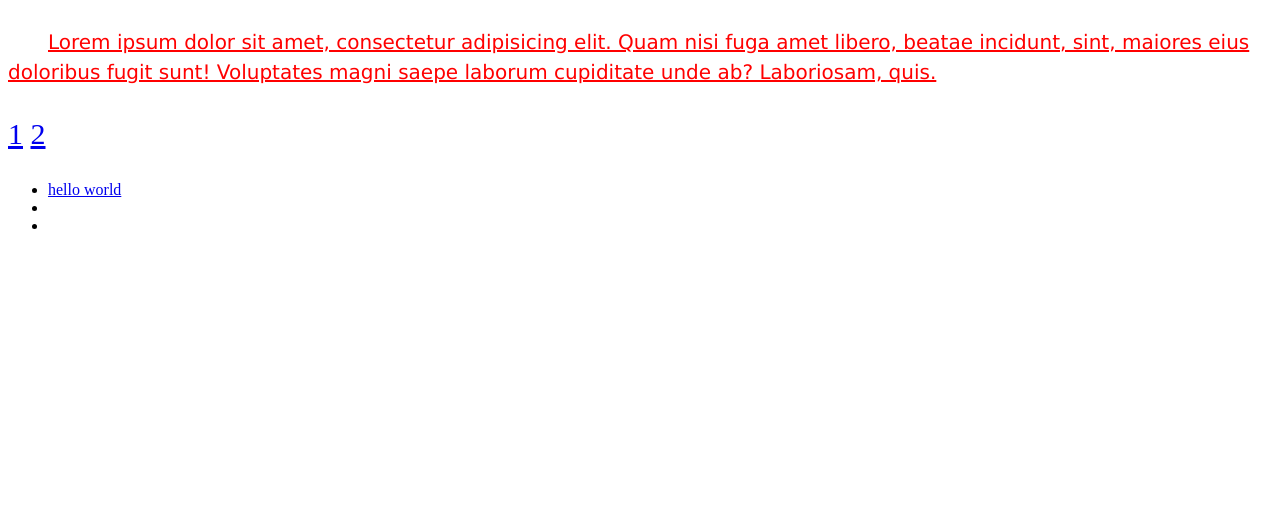
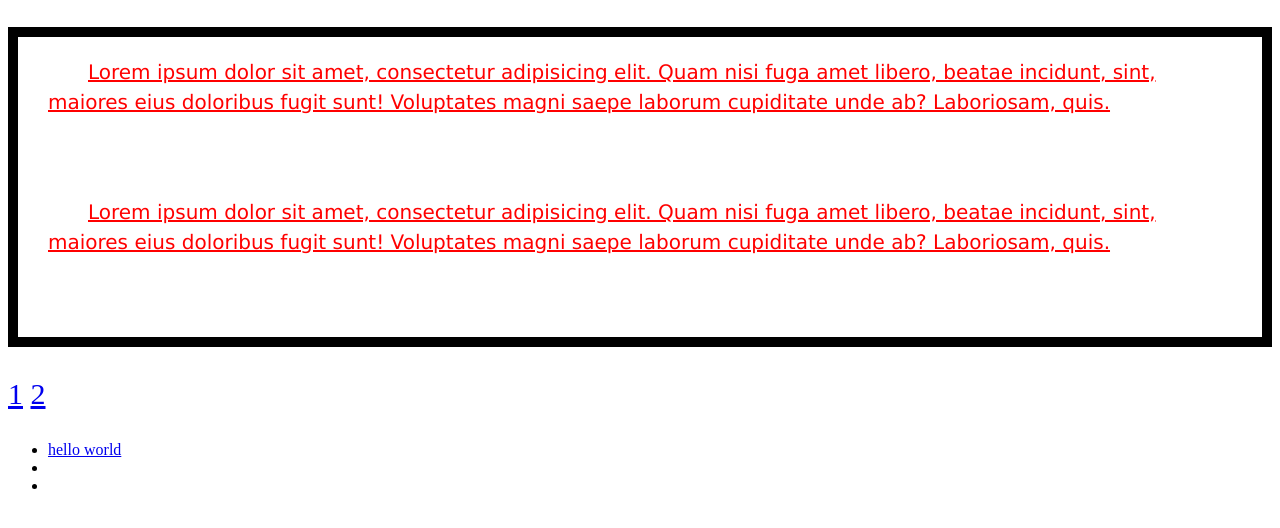
Before and after one commit to xrodneylee/my-html-css, a plain HTML site: page test.html in a window 1280 px wide. Shown: the part 240-768 px from the top of the page. Drawn offline with Linux system fonts and the light colour scheme.

Commit message:
margin padding

```diff
--- a/css/style.css
+++ b/css/style.css
@@ -45,3 +45,13 @@ a:hover{
 a:active{
 	color: yellow
 }
+
+.box {
+	border: 10px solid black;
+	padding-right: 30px;
+	padding-left: 30px;
+}
+
+.box p{
+	margin-bottom: 80px;
+}
--- a/test.html
+++ b/test.html
@@ -24,9 +24,15 @@ https://meyerweb.com/eric/tools/css/reset/
 	<!-- 類別選擇器 -->
 	<p class="style1">OOXX</p>
 	<p>XXOO</p>
-	<p class="style2">
-		Lorem ipsum dolor sit amet, consectetur adipisicing elit. Quam nisi fuga amet libero, beatae incidunt, sint, maiores eius doloribus fugit sunt! Voluptates magni saepe laborum cupiditate unde ab? Laboriosam, quis.
-	</p>
+	<div class="box">
+		<p class="style2">
+		    Lorem ipsum dolor sit amet, consectetur adipisicing elit. Quam nisi fuga amet libero, beatae incidunt, sint, maiores eius doloribus fugit sunt! Voluptates magni saepe laborum cupiditate unde ab? Laboriosam, quis.
+		</p>
+		<p class="style2">
+		    Lorem ipsum dolor sit amet, consectetur adipisicing elit. Quam nisi fuga amet libero, beatae incidunt, sint, maiores eius doloribus fugit sunt! Voluptates magni saepe laborum cupiditate unde ab? Laboriosam, quis.
+		</p>
+	</div>
+
 	<p>
 		<a href="#">1</a>
 		<a href="#">2</a>
```
